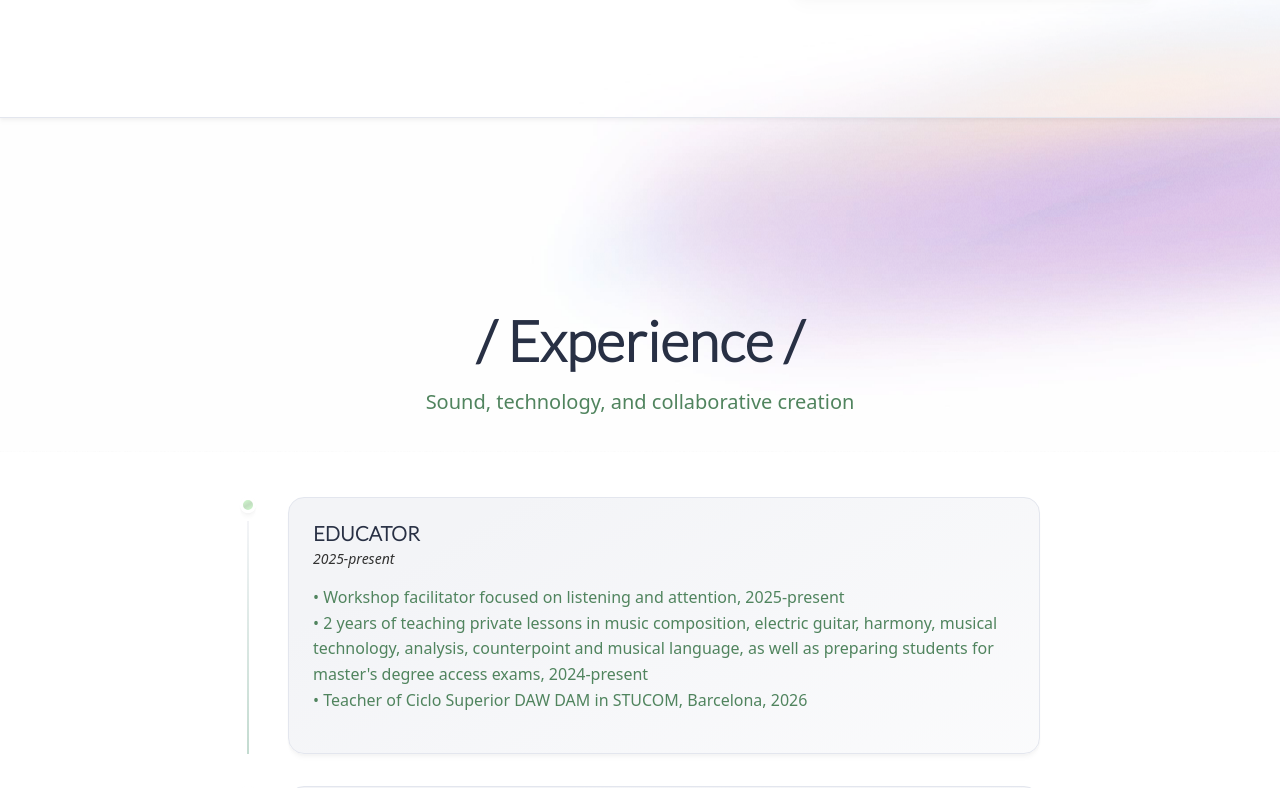
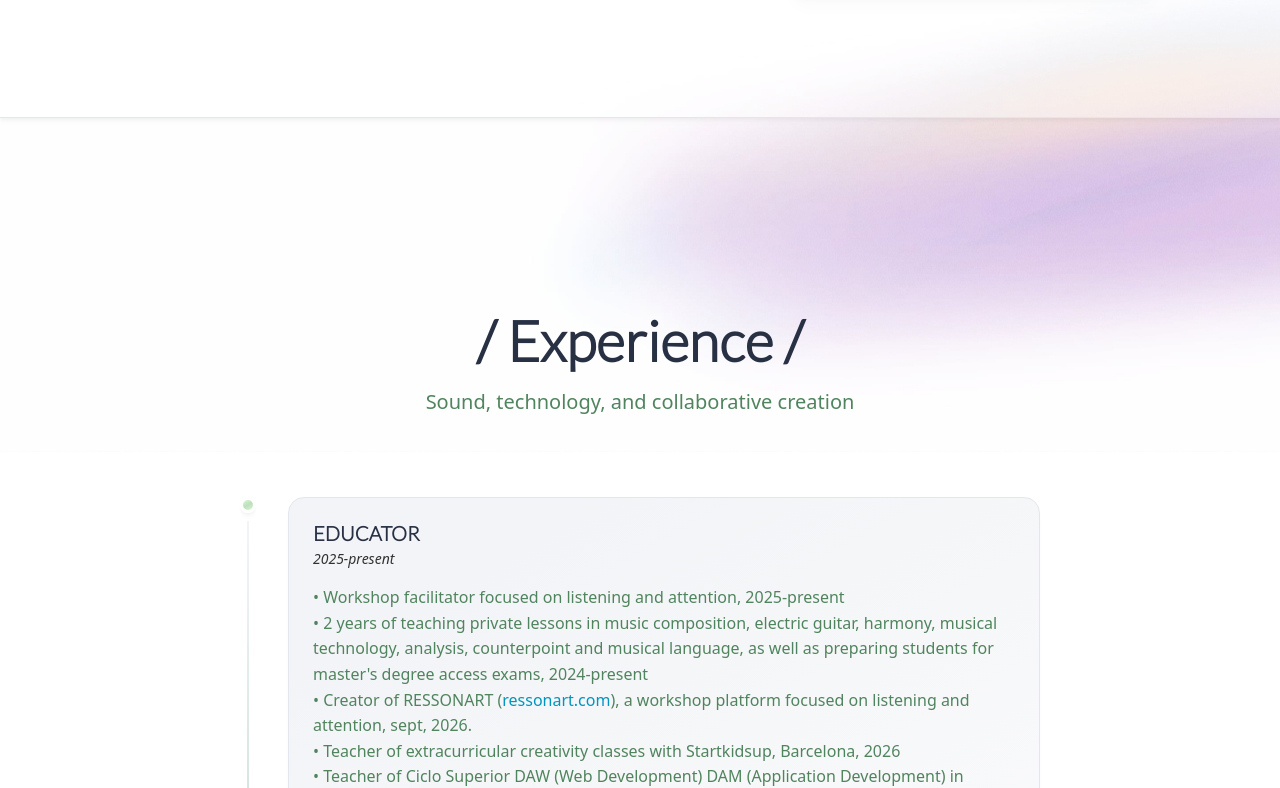
Before and after one commit to mlb-alumno/web, an Astro site: page / in a window 1280 px wide. Shown: the part 3263-4051 px from the top of the page. Built offline with nearby package versions, Linux system fonts and the light colour scheme; Astro itself is replaced by a stand-in of ours; a web font is replaced by a local one.

Commit message:
cv update

```diff
--- a/src/constants.js
+++ b/src/constants.js
@@ -4,7 +4,12 @@ export const workExperience = [
 		period: "2025-present",
 		description: `• Workshop facilitator focused on listening and attention, 2025-present
 		• 2 years of teaching private lessons in music composition, electric guitar, harmony, musical technology, analysis, counterpoint and musical language, as well as preparing students for master's degree access exams, 2024-present
-		• Teacher of Ciclo Superior DAW DAM in STUCOM, Barcelona, 2026
+		• Creator of RESSONART (<a href="https://ressonart.com" target="_blank" rel="noopener noreferrer">ressonart.com</a>), a workshop platform focused on listening and attention, sept, 2026.
+		• Teacher of extracurricular creativity classes with Startkidsup, Barcelona, 2026
+		• Teacher of Ciclo Superior DAW (Web Development) DAM (Application Development) in STUCOM, Barcelona, 2026
+		Workshops:
+		• Instrument creation workshop "Creació de instruments" with SuperEgo for the festival <a href="https://www.lesnitsdetyrika.com/" target="_blank" rel="noopener noreferrer">Les nits de Tyrika</a>, Tarragona, sept 2026.
+		• Listening workshop "Recuperar la atención a través de la escucha", Espai Ku, Barcelona, oct 2026.
 		`
 
 	},
@@ -16,6 +21,7 @@ export const workExperience = [
 		• The <a href="https://listeningbiennial.net/articles/listening-academy-vienna" target="_blank" rel="noopener noreferrer">Listening Academy</a> (The Listening Biennial and Brandon LaBelle), Brunnenpassage, Vienna, june 2026
 		• The <a href="https://hangar.org/en/agenda-hangar/club-de-lectura-sobre-third-listening-a-cargo-de-hmmvapcmrepm-critical-listening-grou/" target="_blank" rel="noopener noreferrer">"Third Listening"</a> critical listening book club as part of the Listening Biennial, Hangar, Barcelona, september 2025
 		I have collaborated with:
+		• SuperEgo, as part of the festival <a href="https://www.lesnitsdetyrika.com/" target="_blank" rel="noopener noreferrer">Les nits de Tyrika</a>, Tarragona, sept 2026.
 		• Violeta Mayoral, <a href="https://www.ethall.net/violeta-mayoral-un-solo-dos-solos.html" target="_blank" rel="noopener noreferrer">un solo dos solos</a>, galeria etHall (Barcelona), feb 2026
 		• Astamera, <a href="https://www.lopati.cat/activitats/exposicions/30-03-2026/s-c-una-exposicio-conversacional" target="_blank" rel="noopener noreferrer">error torna-ho a intentar</a>, as part of the exhibition S/C: una exposició conversacional, Centre de arts Lo Pati (Amposta), april 2026
 		• Orenetes, BOTCAMPLab 2026, as part of festival Eufònic, Tivissa, july 2026
@@ -29,10 +35,11 @@ export const workExperience = [
 		period: "2023-present",
 		description: `I have played live in
 		• Viena: Sargfabrik
-		• Barcelona: Sala Oasys, Llibreria Byron, Espai Niu (Barcelona)
+		• Barcelona: Sala Oasys, Llibreria Byron, Espai Niu (Barcelona), Cantina LAB Can Batlló, Can Umbral
 		• Madrid: Sala Verlanga, sala BarCO, Auditorio Centro Superior Música Creativa
-		among others`,
-		technologies: ["Guitar", "Piano", "Electroacoustics", "Percussion", "Electronics"]
+		• Tarragona: Festival Les nits de Tyrika`,
+
+		technologies: ["Guitar", "Piano","Tenor Saxophone", "Electroacoustics", "Percussion", "Electronics"]
 
 	},
 
@@ -73,6 +80,14 @@ export const workExperience = [
 ];
 
 export const educationExperience = [
+
+
+	{
+		title: " 📚 Máster Universitario en Formación del Profesorado de Educación Secundaria Obligatoria, Bachillerato, Formación Profesional y Enseñanza de Idiomas",
+		company: "VIU",
+		period: "2026 - present",
+		description: "Educator master (used to be called CAP) to teach ESO, Bachillerato and FP",
+	},
 
 	{
 		title: " 📚 Master Degree in Sound and Music Computing",
@@ -123,5 +138,11 @@ Data Science Productization, Storytelling and data products.`
 		period: "2019 - 2021",
 		description: "Calculus, algebra, java and python programming background",
 		technologies: ["Python", "Java"]
+	},
+	{
+		title: "Languages:",
+		description: "Spanish: native, English (C1 certificate), Catalan (C1 level)",
 	}
+
+
 ]
--- /dev/null
+++ b/src/content/work/error-torna.md
@@ -0,0 +1,15 @@
+---
+title: "Error, torna-ho a intentar - Sound art installation with Astamera"
+publishDate: 2026-1-16 00:00:00
+img: /assets/expo-error/expo-error.webp
+img_alt: Art installation
+description: |
+  Art installation with Web App.
+tags:
+  - Javascript
+  - Sound Art
+---
+
+
+
+Sound art installation with the artist Astamera for [Sense Comisariat exhibition](https://www.lopati.cat/programes/exposicions/30-03-2026/s-c-una-exposicio-conversacional) in Lo pati Museum, Amposta, april, 2026
```
Also changed, not shown: public/assets/expo-error/expo-error.webp (added).
